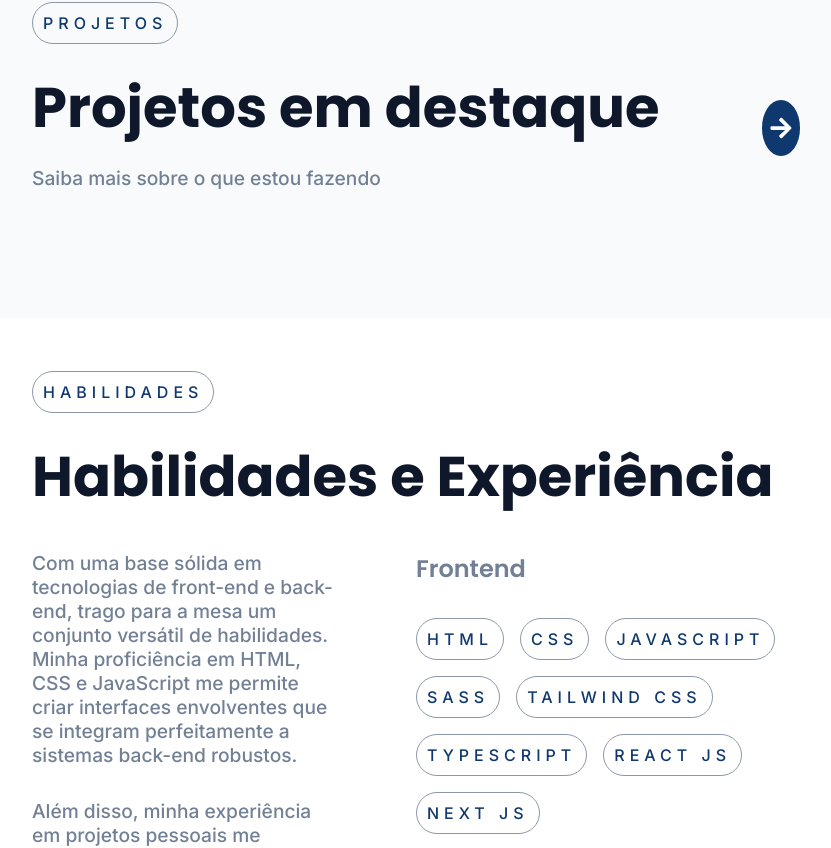
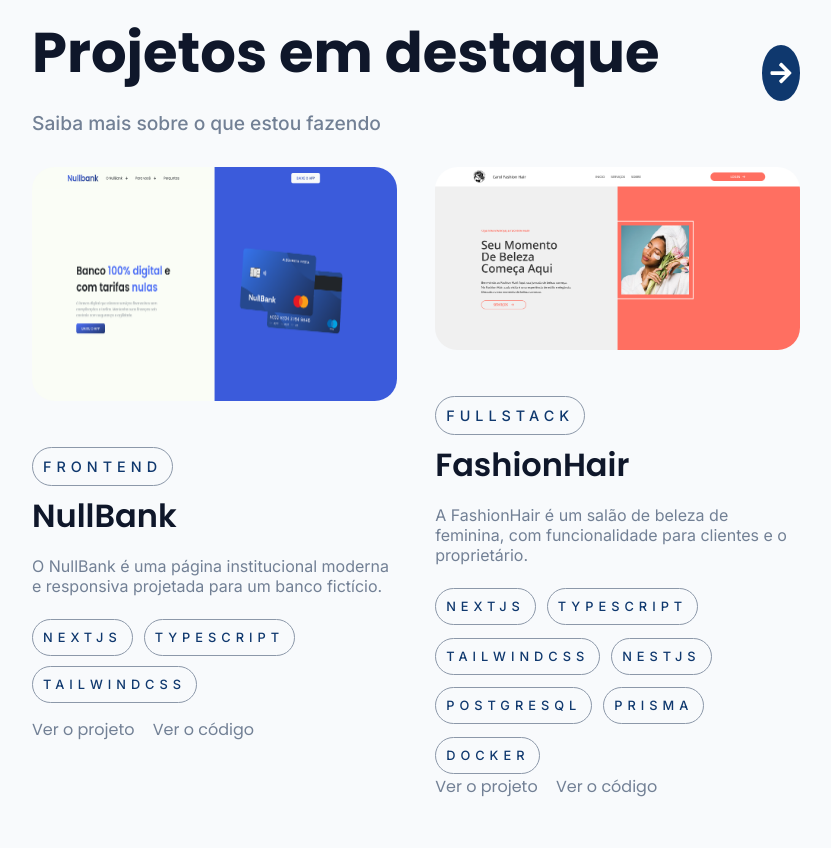
Before and after one commit to MatheusMartinsDeveloper/Portif-lio, a Next.js app: page / in a window 1280 px wide. Shown: the part 1806-2654 px from the top of the page, without its empty margins (224-1055 px from the left). Built offline with nearby package versions, Linux system fonts and the light colour scheme.

Commit message:
feat(homepage): Add new components in section projects

```diff
--- a/src/app/components/AOSInitializer.tsx
+++ b/src/app/components/AOSInitializer.tsx
@@ -6,8 +6,9 @@ import "aos/dist/aos.css";
 export default function AOSInitializer() {
     useEffect(() => {
         Aos.init({
+            startEvent: "DOMContentLoaded",
             delay: 100,
-            duration: 500,
+            duration: 1000,
             easing: "ease-in-out"
         });
     }, []);
--- /dev/null
+++ b/src/app/components/CardProject.tsx
@@ -0,0 +1,45 @@
+import Image, { StaticImageData } from "next/image";
+import Link from "next/link";
+import Span from "./Span";
+
+type CardProjectProps = {
+    image: StaticImageData;
+    category: string;
+    name: string;
+    paragraph: string;
+    tools: React.ReactNode;
+    hrefProject: string;
+    hrefCode: string;
+}
+
+export default function CardProject({ image, category, name, paragraph, tools, hrefProject, hrefCode }: CardProjectProps) {
+    return (
+        <div className="container-card-projects">
+            <div className="container-image">
+                <Image className="image"
+                    src={image}
+                    alt="Imagem do Projeto"
+                    quality={100}
+                />
+            </div>
+            <div className="container-infos">
+                <div className="div-category">
+                    <Span name={category} />
+                </div>
+                <div className="div-title">
+                    <h2>{name}</h2>
+                </div>
+                <div className="div-paragraph">
+                    <p>{paragraph}</p>
+                </div>
+                <div className="div-tools">
+                    {tools}
+                </div>
+                <div className="div-links">
+                    <Link className="link" href={hrefProject} target="_blank">Ver o projeto</Link>
+                    <Link className="link" href={hrefCode} target="_blank">Ver o código</Link>
+                </div>
+            </div>
+        </div>
+    );
+}
--- a/src/app/components/Footer.tsx
+++ b/src/app/components/Footer.tsx
@@ -15,7 +15,7 @@ export default function Footer() {
                 </div>
                 <div className="div-span-third">
                     <a href="https://www.linkedin.com/in/matheus-martins-7631571a1/" target="_blank"><FaLinkedinIn /></a>
-                    <a href="https://github.com/dashboard" target="_blank"><FaGithub /></a>
+                    <a href="https://github.com/MatheusMartinsDeveloper" target="_blank"><FaGithub /></a>
                     <a href="" target="_blank"><SiGmail /></a>
                 </div>
             </div>
--- a/src/app/components/Header.tsx
+++ b/src/app/components/Header.tsx
@@ -1,7 +1,7 @@
 
 export default function Header() {
     return (
-        <header>
+        <header data-aos="fade-down">
             <div></div>
             <nav>
                 <ul>
--- a/src/app/components/SectionContact.tsx
+++ b/src/app/components/SectionContact.tsx
@@ -21,7 +21,7 @@ export default function SectionContact() {
                 </div>
                 <div className="div-contact">
                     <a target="_blank" href="https://www.linkedin.com/in/matheus-martins-7631571a1/"><span><FaLinkedinIn className="icon" /> Linkedin</span></a>
-                    <a target="_blank" href="https://github.com/dashboard"><span><FaGithub className="icon" /> Github</span></a>
+                    <a target="_blank" href="https://github.com/MatheusMartinsDeveloper"><span><FaGithub className="icon" /> Github</span></a>
                     <a target="_blank" href=""><span><SiGmail className="icon" /> G-mail</span></a>
                 </div>
             </div>
--- a/src/app/components/SectionProjects.tsx
+++ b/src/app/components/SectionProjects.tsx
@@ -1,4 +1,8 @@
+import CardProject from "./CardProject";
 import { FaArrowRight } from "react-icons/fa";
+import ImageNullbank from "../../../public/screenshot_nullbank.png";
+import ImageFashionHair from "../../../public/screenshot_fashionhair.png";
+import Span from "./Span";
 
 export default function SectionProjects() {
     return (
@@ -18,6 +22,39 @@ export default function SectionProjects() {
                         </a>
                     </div>
                 </div>
+                <div className="container-projects-details">
+                    <CardProject
+                        image={ImageNullbank}
+                        category={`Frontend`}
+                        name={`NullBank`}
+                        paragraph={`O NullBank é uma página institucional moderna e responsiva projetada para um banco fictício.`}
+                        tools={<>
+                            <Span name="NextJS" />
+                            <Span name="Typescript" />
+                            <Span name="Tailwindcss" />
+                        </>
+                        }
+                        hrefProject={`https://nullbank-matheus.vercel.app`}
+                        hrefCode={`https://github.com/MatheusMartinsDeveloper/Nullbank`}
+                    />
+                    <CardProject
+                        image={ImageFashionHair}
+                        category={`Fullstack`}
+                        name={`FashionHair`}
+                        paragraph={`A FashionHair é um salão de beleza de feminina, com funcionalidade para clientes e o proprietário.`}
+                        tools={<>
+                            <Span name="NextJs" />
+                            <Span name="Typescript" />
+                            <Span name="TailwindCSS" />
+                            <Span name="NestJS" />
+                            <Span name="PostgreSQL" />
+                            <Span name="Prisma" />
+                            <Span name="Docker" />
+                        </>}
+                        hrefProject={``}
+                        hrefCode={``}
+                    />
+                </div>
             </div>
         </section>
     );
--- a/src/app/styles/Main/_sectionProjects.scss
+++ b/src/app/styles/Main/_sectionProjects.scss
@@ -5,9 +5,9 @@
     justify-content: center;
     align-items: center;
     background-color: getColor("background", "gray");
-    padding-top: 10%;
+    padding-top: 5%;
     width: 100%;
-    height: 70vh;
+    height: 70em;
 
     .div-container {
         display: flex;
@@ -73,5 +73,84 @@
                 }
             }
         }
+
+        .container-projects-details {
+            display: grid;
+            grid-template-columns: repeat(2, 1fr);
+            gap: 5%;
+            width: 100%;
+            max-height: 40em;
+
+            .container-card-projects {
+                display: flex;
+                flex-direction: column;
+                gap: 10%;
+                width: 100%;
+                height: 100%;
+
+                .container-image {
+                    width: 100%;
+                    height: 60%;
+
+                    .image {
+                        border-radius: 1.4em;
+                        width: 100%;
+                        height: 100%;
+                    }
+                }
+
+                .container-infos {
+                    display: flex;
+                    flex-direction: column;
+                    justify-content: start;
+                    gap: 1em;
+
+                    .div-category .span-component {
+                        font-size: 0.9em;
+                    }
+
+                    .div-title h2 {
+                        color: getColor("text", "veryDarkBlue");
+                        font: 600 normal 2em $fontPrimary;
+                    }
+
+                    .div-paragraph p {
+                        color: getColor("text", "gray");
+                        font: 400 normal 1em $fontSecondary;
+                    }
+
+                    .div-tools {
+                        display: flex;
+                        justify-content: start;
+                        align-items: center;
+                        gap: 3%;
+                        flex-wrap: wrap;
+                        width: 100%;
+
+                        .span-component {
+                            font-size: 0.8em;
+                            margin-top: 2%;
+                        }
+                    }
+
+                    .div-links {
+                        display: flex;
+                        align-items: center;
+                        gap: 5%;
+                        width: 100%;
+
+                        .link {
+                            color: getColor("text", "gray");
+                            font: 400 normal 1em $fontPrimary;
+                            cursor: pointer;
+
+                            &:hover {
+                                color: getColor("text", "darkBlue");
+                            }
+                        }
+                    }
+                }
+            }
+        }
     }
 }
```
Also changed, not shown: public/screenshot_fashionhair.png (added), public/screenshot_nullbank.png (added).
